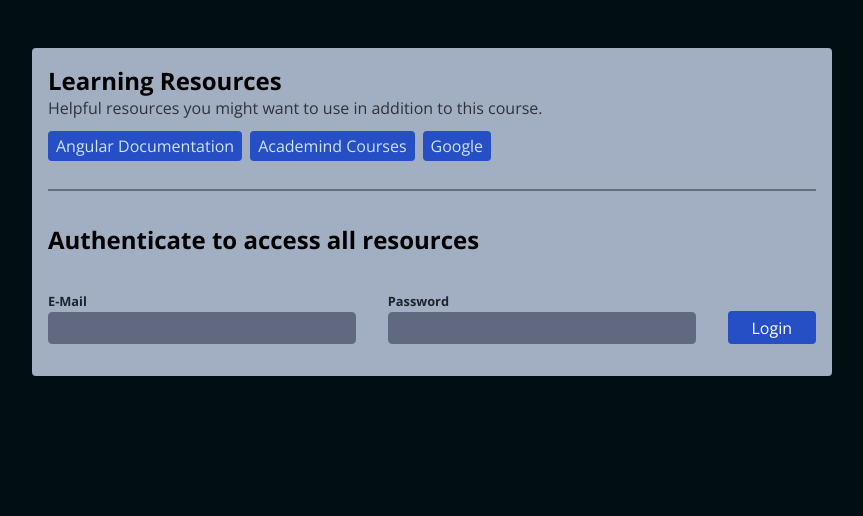
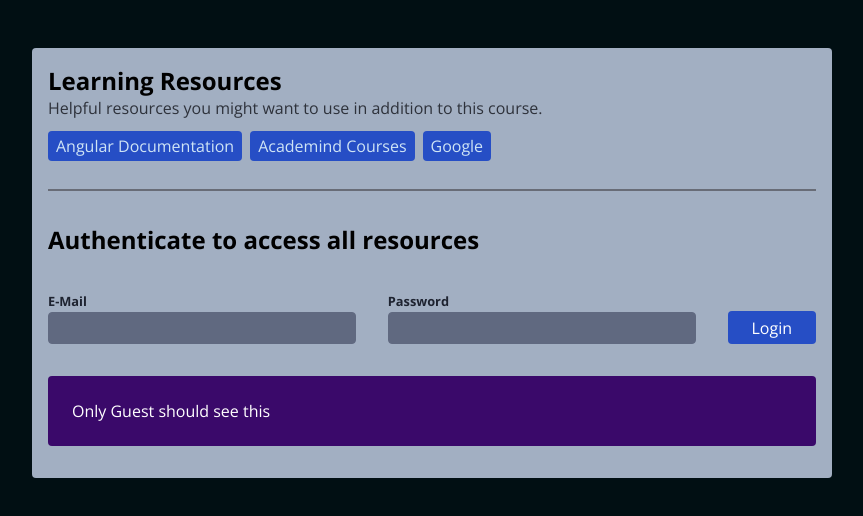
Before and after one commit to SaturnRemorse/AngularDirectives, an Angular app: page / in a window 1280 px wide. Shown: the top 516 px of the page, without its empty margins (208-1071 px from the left). Built offline with nearby package versions, Linux system fonts and the light colour scheme.

Commit message:
structural directives enhanced

```diff
--- a/src/app/app.component.html
+++ b/src/app/app.component.html
@@ -8,8 +8,12 @@
   <p>Only Admins Should see this!</p>
   } -->
 
-  <ng-template appAuth="admin">
+  <!-- <ng-template appAuth="admin">
     <p> Only Admin should see this</p>
-  </ng-template>
+  </ng-template> -->
+  <p *appAuth="'admin'" class="protected-content admin"> Only Admin should see this</p>
+  <p *appAuth="'user'" class="protected-content unauthenticated"> Only User should see this</p>
+  <p *appAuth="'guest'" class="protected-content authenticated"> Only Guest should see this</p>
+
 
 </main>
```
